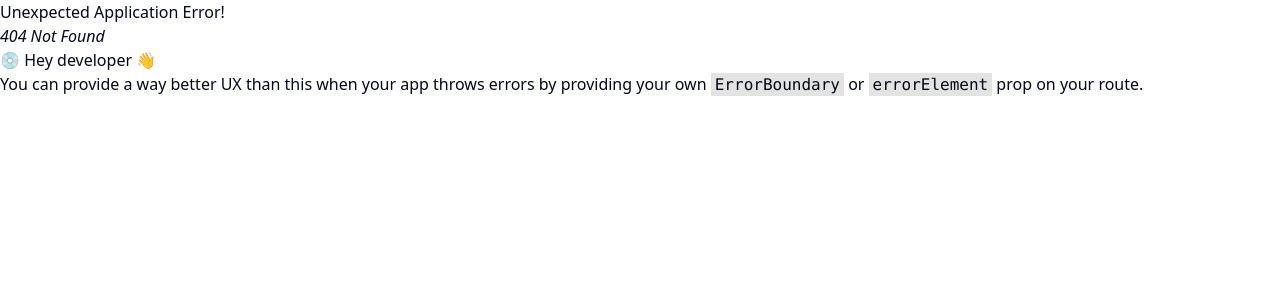
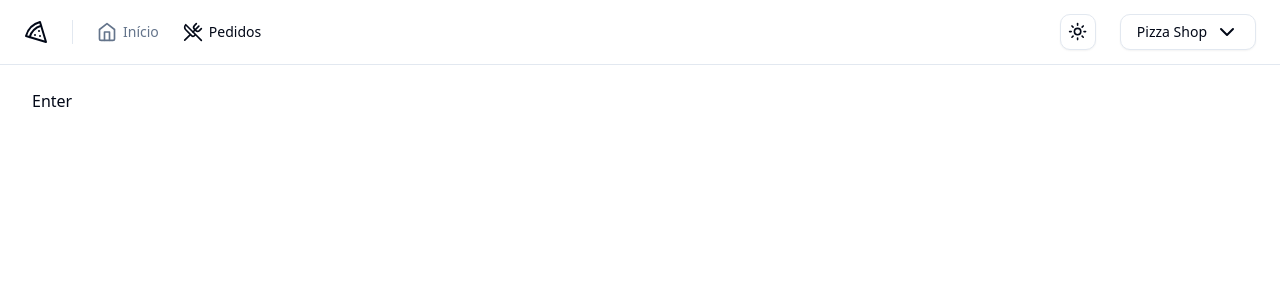
Before and after one commit to gildembergleite/react-restaurant-order-manager, a React (Vite) app: page /orders in a window 1280 px wide. Before the commit this address had no page. Shown: the top 300 px of the page. Built offline with nearby package versions, Linux system fonts and the light colour scheme.

Commit message:
feat: create Orders route

```diff
--- /dev/null
+++ b/src/pages/app/orders/orders.tsx
@@ -0,0 +1,7 @@
+export function Orders() {
+  return (
+    <div>
+      Enter
+    </div>
+  )
+}
```
Also changed, not shown: src/routes.tsx (+17 -6 lines).
